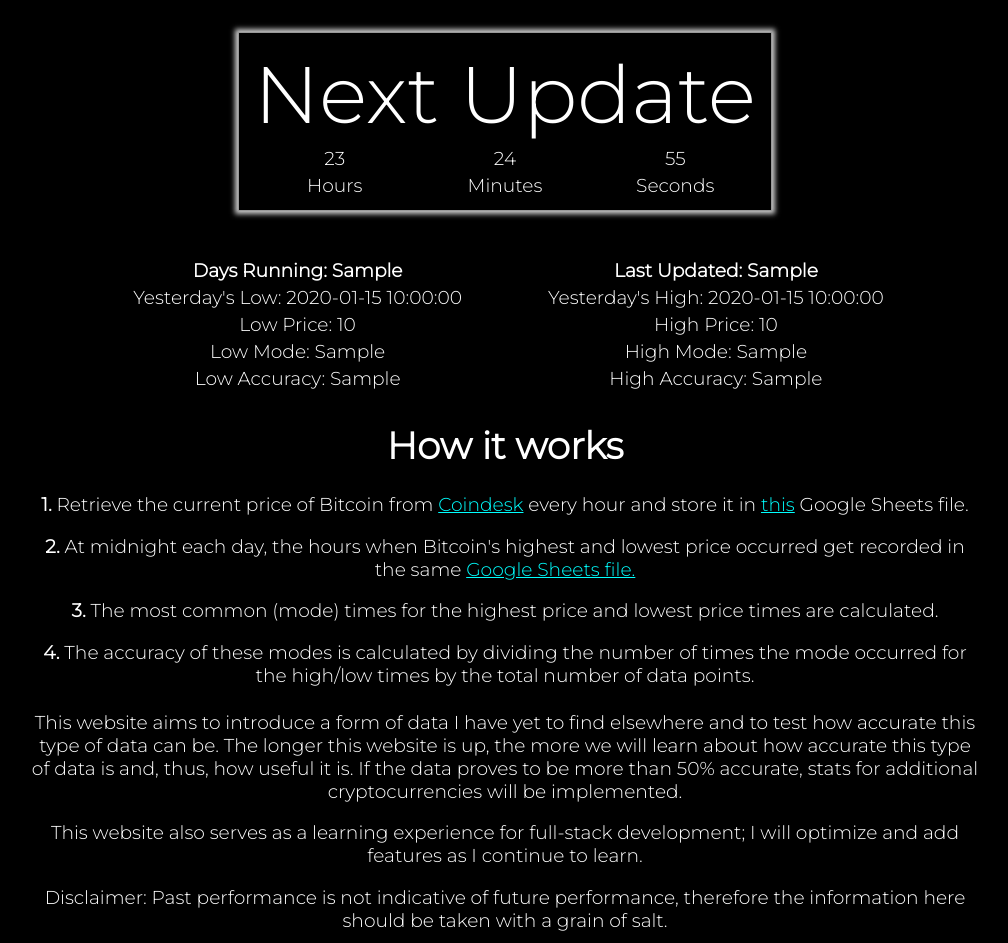
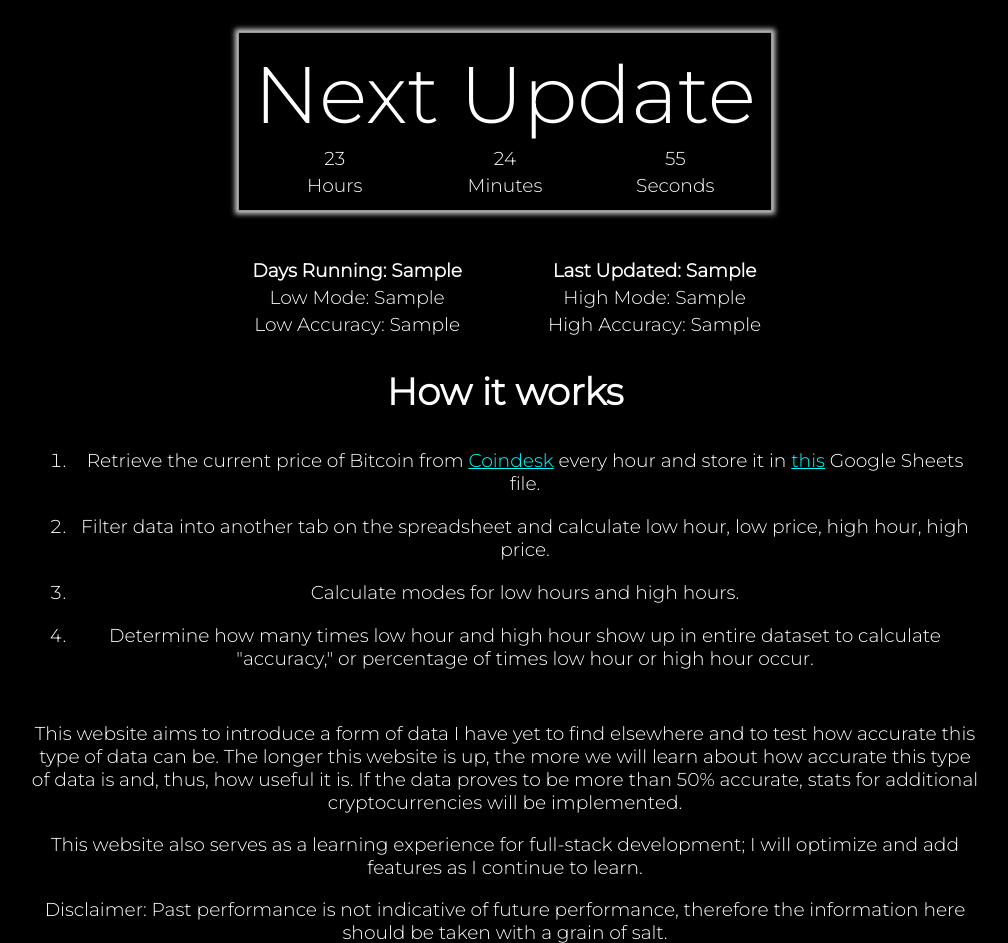
Before and after one commit to Tyler-Heist/cryptostatsapp, a Flask app: template templates/index.html in a window 1280 px wide. Shown: the top 943 px of the page, without its empty margins (135-1143 px from the left). Run offline with Flask 3, Linux system fonts and the light colour scheme; the template is opened without the code that fills it: most values are stand-ins (such as "Sample title", 1, 10 or a date in 2020).

Commit message:
update flask app template and render_template

```diff
--- a/app.py
+++ b/app.py
@@ -14,12 +14,17 @@ cache = Cache(app, config={'CACHE_TYPE': 'SimpleCache', 'CACHE_DEFAULT_TIMEOUT':
 @app.route('/')
 @cache.cached()
 def index():
-    response = google_sheets_api.get_data(spreadsheet_id=SHEET_ID, spreadsheet_range='Stats!A1:I', df_bool=False)
+    response = google_sheets_api.get_data(spreadsheet_id=SHEET_ID, spreadsheet_range='Stats!A1:F', df_bool=False)
     recent_stats = response[-1]
-    return render_template('index.html', days_running=len(response)-1, data_from=recent_stats[0],
-                           low_time=recent_stats[1], low_price=recent_stats[2], low_mode=recent_stats[3],
-                           low_accuracy=recent_stats[4], high_time=recent_stats[5], high_price=recent_stats[6],
-                           high_mode=recent_stats[7], high_accuracy=recent_stats[8])
+    return render_template(
+        template_name_or_list='index.html',
+        days_running=recent_stats[0],
+        data_from=recent_stats[1],
+        low_mode=recent_stats[2],
+        low_accuracy=recent_stats[3],
+        high_mode=recent_stats[4],
+        high_accuracy=recent_stats[5]
+    )
 
 
 # main driver function
--- a/templates/index.html
+++ b/templates/index.html
@@ -77,12 +77,6 @@
                 <td><b>Days Running: {{ days_running }}</b></td>
               </tr>
               <tr>
-                <td>Yesterday's Low: {{ low_time }}</td>
-              </tr>
-              <tr>
-                <td>Low Price: {{ low_price }}</td>
-              </tr>
-              <tr>
                 <td>Low Mode: {{ low_mode }}</td>
               </tr>
               <tr>
@@ -96,12 +90,6 @@
                 <td><b>Last Updated: {{ data_from }}</b></td>
               </tr>
               <tr>
-                <td>Yesterday's High: {{ high_time }}</td>
-              </tr>
-              <tr>
-                <td>High Price: {{ high_price }}</td>
-              </tr>
-              <tr>
                 <td>High Mode: {{ high_mode }}</td>
               </tr>
               <tr>
@@ -113,27 +101,27 @@
           <div class="description">
             <h1>How it works</h1>
             <p>
-              <b>1.</b> Retrieve the current price of Bitcoin from
-              <a href="https://www.coindesk.com/"
-              target="_blank" rel="noopener noreferrer">Coindesk</a>
-              every hour and store it in
-              <a href="https://docs.google.com/spreadsheets/d/1OKWn63iR-B9nxYuqebhIDhiasZWOT-61gUeoJkq8dsQ/edit#gid=0"
-              target="_blank" rel="noopener noreferrer">this</a>
-              Google Sheets file.
-            </p>
-            <p>
-              <b>2.</b> At midnight each day,
-                the hours when Bitcoin's highest and lowest price occurred get recorded in the same
-              <a href="https://docs.google.com/spreadsheets/d/1OKWn63iR-B9nxYuqebhIDhiasZWOT-61gUeoJkq8dsQ/edit#gid=1815142441"
-              target="_blank" rel="noopener noreferrer">Google Sheets file.</a>
-            </p>
-            <p>
-              <b>3.</b> The most common (mode) times for the highest price and lowest price times are calculated.
-            </p>
-            <p>
-              <b>4.</b> The accuracy of these modes is calculated by dividing the number of times the mode occurred for the high/low times by
-              the total number of data points.
-            </p>
+              <ol>
+                <li>
+                  Retrieve the current price of Bitcoin from
+                  <a href="https://www.coindesk.com/" target="_blank" rel="noopener noreferrer">Coindesk</a>
+                  every hour and store it in
+                  <a href="https://docs.google.com/spreadsheets/d/1OKWn63iR-B9nxYuqebhIDhiasZWOT-61gUeoJkq8dsQ/edit#gid=0"
+                  target="_blank" rel="noopener noreferrer">this</a>
+                  Google Sheets file.
+                </li>
+                <li>
+                  Filter data into another tab on the spreadsheet and calculate low hour, low price, high hour, high price.
+                </li>
+                <li>
+                  Calculate modes for low hours and high hours.
+                </li>
+                <li>
+                  Determine how many times low hour and high hour show up in entire dataset to calculate "accuracy,"
+                  or percentage of times low hour or high hour occur.
+                </li>
+              </ol>
+
           </div>
           <div class="description2">
             <p>
```
